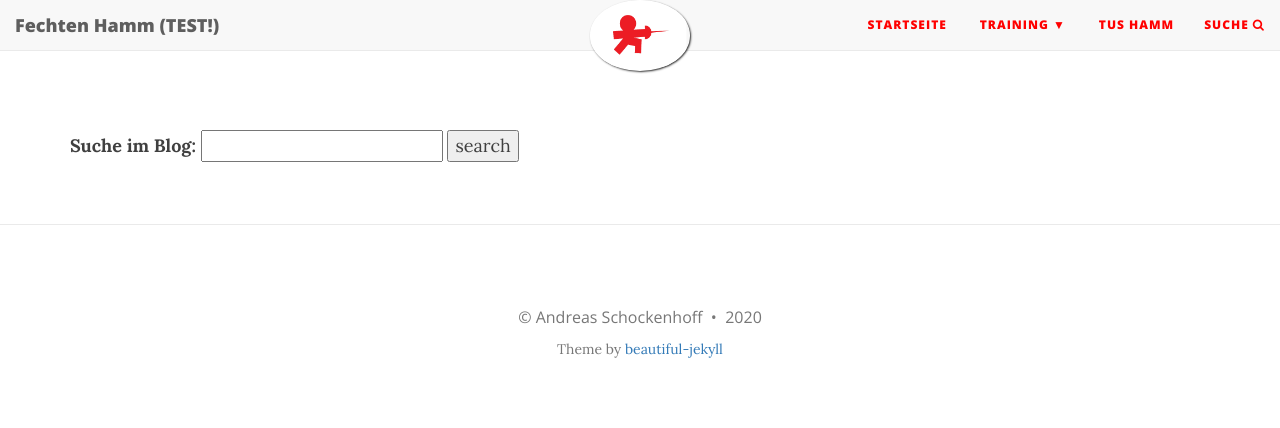
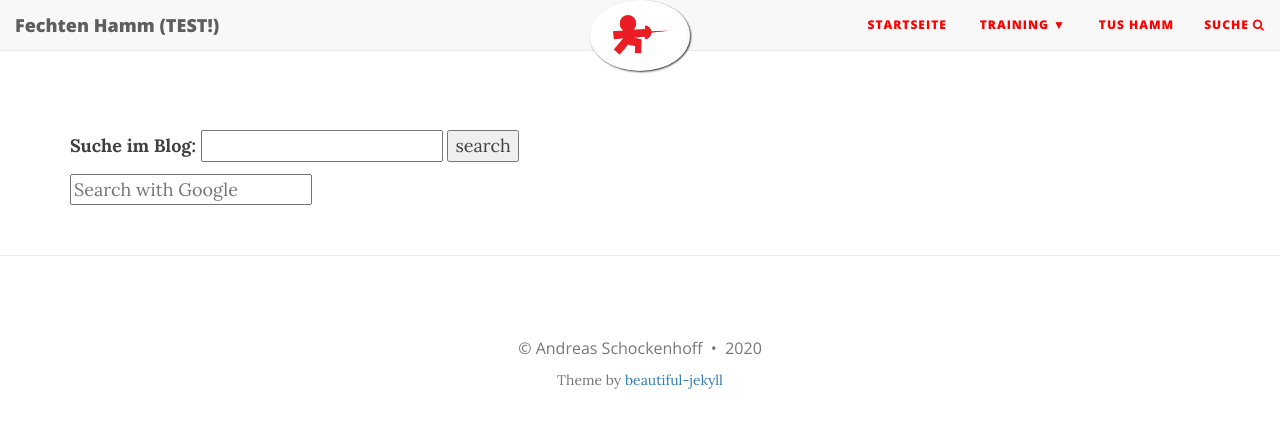
Before and after one commit to test-blog-fechten/test-blog-fechten.github.io, a Jekyll site: the page built from search.md, in a window 1280 px wide. Shown: the top 428 px of the page. Built offline with Jekyll 4.4.1, drawn with Linux system fonts in a browser that asks for light colours; nearby versions of some CDN libraries.

Commit message:
Add google search

```diff
--- a/search.md
+++ b/search.md
@@ -25,3 +25,8 @@ layout: search
 </script>
 <script src="{{ site.baseurl }}/js/lunr.min.js"></script>
 <script src="{{ site.baseurl }}/js/search.js"></script>
+
+<form method="get" action="http://www.google.com/search" target="_blank">
+<input type="hidden" name="sitesearch" value="ibkc-carrosserie.nl" />
+<input type="text" name="q" maxlength="255" placeholder="Search with Google" />
+</form>
```
